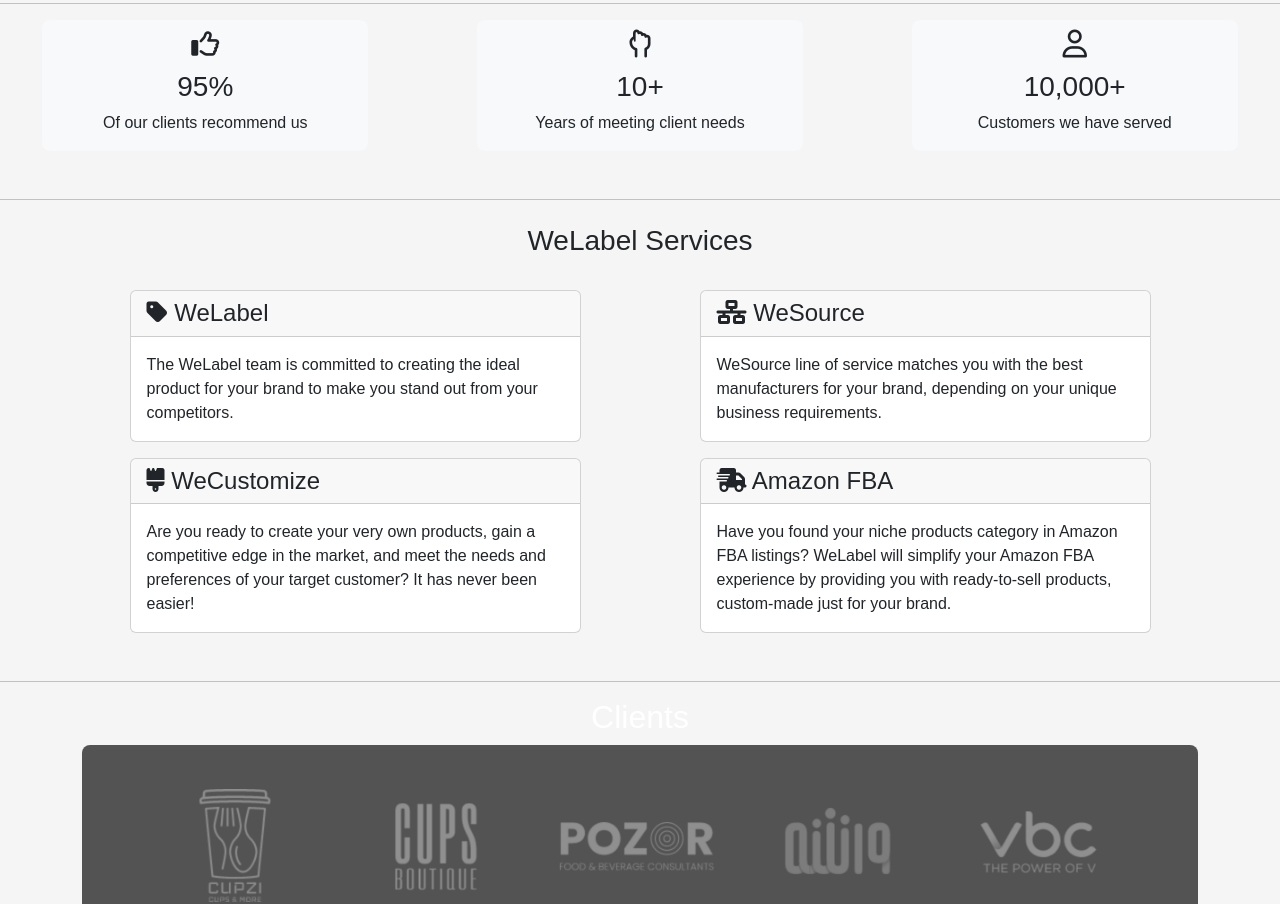
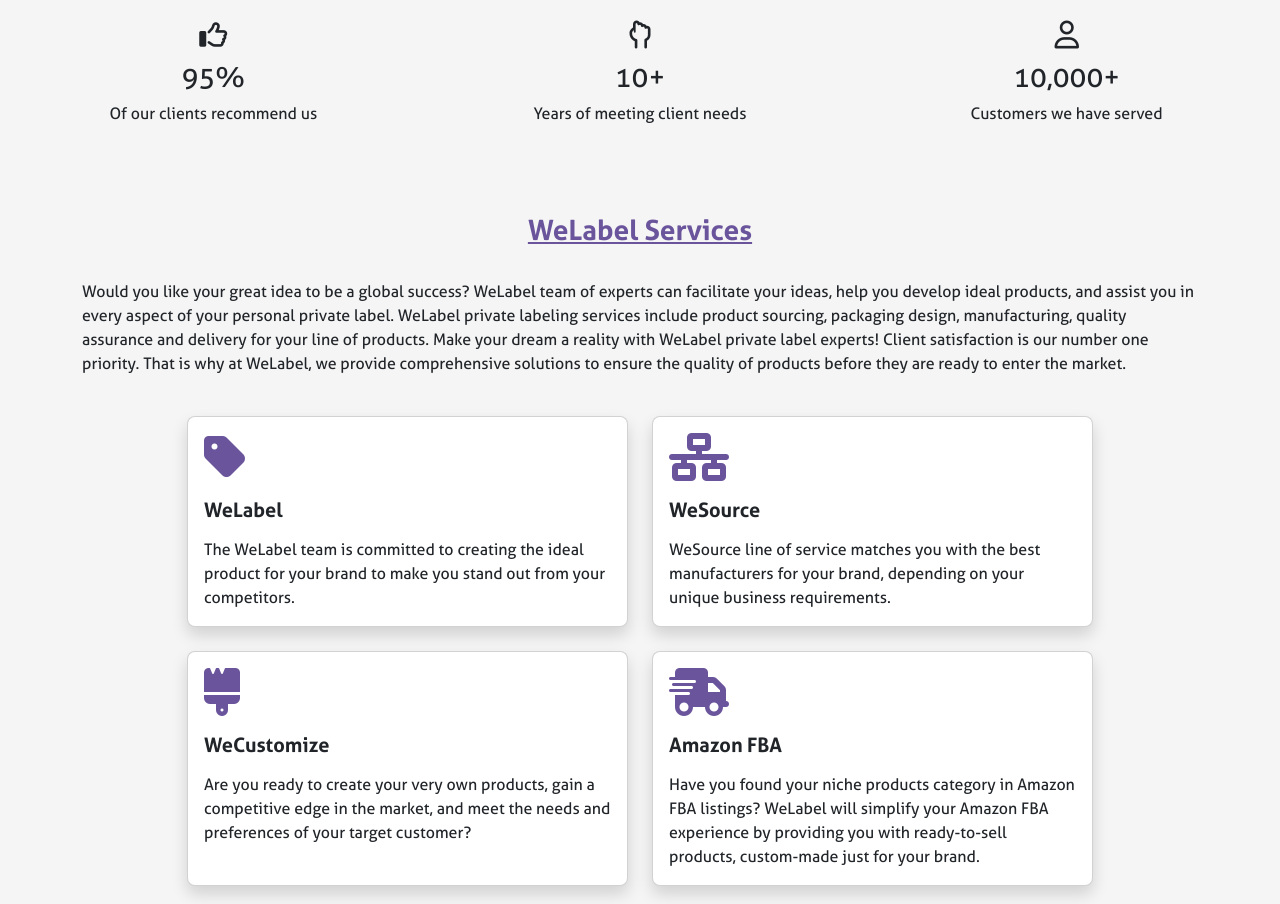
Before and after one commit to jilosius/welabel_site, a website with bundled scripts: page index.html in a window 1280 px wide. Shown: the part 549-1453 px from the top of the page. Built offline with nearby package versions, Linux system fonts and the light colour scheme.

Commit message:
styled WeLabel services cards

```diff
--- a/css/style.css
+++ b/css/style.css
@@ -12,12 +12,12 @@
 
 body {
   padding-top: 20px;
-  font-family: 'Aller_Bd', sans-serif;
+  font-family: 'Aller';
+  background-color: whitesmoke;
   position: relative;
   margin: 0;
   padding-bottom: 6rem;
   min-height: 100%;
-  background: whitesmoke;
   padding-bottom: 80px;
   overflow-x: hidden
     /* remove extra width / scroll */
@@ -235,35 +235,35 @@
 
 @font-face {
   font-family: 'Aller';
-  src: url('./fonts/Aller_Rg.ttf') format('truetype');
+  src: url('/assets/fonts/Aller/Aller_Rg.ttf') format('truetype');
   font-weight: normal;
   font-style: normal;
 }
 
 @font-face {
   font-family: 'Aller';
-  src: url('./fonts/Aller_Bd.ttf') format('truetype');
+  src: url('/assets/fonts/Aller/Aller_Bd.ttf') format('truetype');
   font-weight: bold;
   font-style: normal;
 }
 
 @font-face {
   font-family: 'Aller';
-  src: url('./fonts/Aller_It.ttf') format('truetype');
+  src: url('/assets/fonts/Aller/Aller_It.ttf') format('truetype');
   font-weight: normal;
   font-style: italic;
 }
 
 @font-face {
   font-family: 'Aller';
-  src: url('./fonts/Aller_BdIt.ttf') format('truetype');
+  src: url('/assets/fonts/Aller/Aller_BdIt.ttf') format('truetype');
   font-weight: bold;
   font-style: italic;
 }
 
 @font-face {
   font-family: 'Aller';
-  src: url('./fonts/AllerDisplay.ttf') format('truetype');
+  src: url('/assets/fonts/Aller/AllerDisplay.ttf') format('truetype');
   font-weight: 900;
   /* Extra-bold or display weight */
   font-style: normal;
@@ -271,7 +271,7 @@
 
 @font-face {
   font-family: 'Aller';
-  src: url('./fonts/Aller_Lt.ttf') format('truetype');
+  src: url('/assets/fonts/Aller/Aller_Lt.ttf') format('truetype');
   font-weight: 300;
   /* Light weight */
   font-style: normal;
@@ -279,7 +279,7 @@
 
 @font-face {
   font-family: 'Aller';
-  src: url('./fonts/Aller_LtIt.ttf') format('truetype');
+  src: url('/assets/fonts/Aller/Aller_LtIt.ttf') format('truetype');
   font-weight: 300;
   font-style: italic;
 }
--- a/index.html
+++ b/index.html
@@ -8,6 +8,7 @@
     <link href="https://cdn.jsdelivr.net/npm/bootstrap@5.3.3/dist/css/bootstrap.min.css" rel="stylesheet" integrity="sha384-QWTKZyjpPEjISv5WaRU9OFeRpok6YctnYmDr5pNlyT2bRjXh0JMhjY6hW+ALEwIH" crossorigin="anonymous" />
     <link rel="stylesheet" href="https://cdnjs.cloudflare.com/ajax/libs/bootstrap-icons/1.10.0/font/bootstrap-icons.min.css">
     <link href="https://cdnjs.cloudflare.com/ajax/libs/font-awesome/6.0.0/css/all.min.css" rel="stylesheet">
+
     <link rel="stylesheet" href="css/style.css" />
 </head>
 
@@ -16,7 +17,7 @@
 
     <!-- Dummy Sections & Text -->
     <div class="container-fluid px-0">
-        <section class="mb-0 mt-3">
+        <section class="mb-0 mt-3" >
             <div id="carouselExampleDark" class="carousel carousel-dark slide carousel-fade" data-bs-ride="carousel">
                 <div class="carousel-indicators">
                     <button type="button" data-bs-target="#carouselExampleDark" data-bs-slide-to="0" class="active" aria-current="true" aria-label="Slide 1"></button>
@@ -57,21 +58,21 @@
                 </button>
             </div>
         </section>
-        <hr>
-        <section class="mb-5">
-            <div class="container-fluid p-0">
+
+        <section class="mb-5 " >
+            <div class="container-fluid pt-4">
                 <div class="row justify-content-around">
-                    <div class="col-3 bg-light rounded-3 text-center pt-2">
+                    <div class="col-3  rounded-3 text-center pt-2">
                         <h3><i class="fa-regular fa-thumbs-up"></i></h3>
                         <h3 id="counter">0</h3>
                         <p>Of our clients recommend us</p>
                     </div>
-                    <div class="col-3 bg-light rounded-3 text-center pt-2">
+                    <div class="col-3 rounded-3 text-center pt-2">
                         <h3><i class="fa-regular fa-hand-back-fist"></i></h3>
                         <h3 id="counter2">0</h3>
                         <p>Years of meeting client needs</p>
                     </div>
-                    <div class="col-3 bg-light rounded-3 text-center pt-2">
+                    <div class="col-3 rounded-3 text-center pt-2">
                         <h3><i class="fa-regular fa-user"></i></h3>
                         <h3 id="counter3">0</h3>
                         <p>Customers we have served</p>
@@ -80,52 +81,77 @@
             </div>
         </section>
 
-        <hr>
-        <section id="Services" class="mb-5">
+        <section id="Services" >
             <div class="container">
-                <div class="row text-center m-4">
-                    <h3>WeLabel Services</h3>
+                <div class="row text-center mt-4">
+                    <h3 class="mt-4 fw-semibold text-decoration-underline " style="color: #6a549c;">WeLabel Services</h3>
                 </div>
+
+                <div class="row mt-4">
+                    <p>Would you like your great idea to be a global success? WeLabel team of experts can facilitate your ideas, help you develop ideal products,
+                        and assist you in every aspect of your personal private label. WeLabel private labeling services include product sourcing, packaging design,
+                        manufacturing, quality assurance and delivery for your line of products. Make your dream a reality with WeLabel private label experts!
+                        Client satisfaction is our number one priority. That is why at WeLabel, we provide comprehensive solutions to ensure the quality of products
+                        before they are ready to enter the market.</p>
+                </div>
+
                 <div class="row justify-content-around">
-                    <div class="col-5 d-flex">
-                        <div class="card fade flex-fill">
-                            <div class="card-header">
-                                <h4 class="m-0"><i class="fa-solid fa-tag"></i> WeLabel</h4>
+
+                    <div class="row justify-content-center mt-4">
+
+                        <div class="col-md-5 mb-4 d-flex ">
+                            <div class="card fade flex-fill rounded-3 p-3 shadow">
+                                <div class="pb-3">
+                                    <i class="fa-solid fa-tag" style="color: #6a549c; font-size: 3rem;"></i>
                                 </div>
-                            <div class="card-body">
+                                <div class="pb-2">
+                                    <h5 class="fw-semibold">WeLabel</h5>
+                                </div>
+                                <div class="">
                                     <p class="card-text">The WeLabel team is committed to creating the ideal product for your brand to make you stand out from your competitors.</p>
                                 </div>
                             </div>
                         </div>
-                    <div class="col-5 d-flex">
-                        <div class="card fade flex-fill">
-                            <div class="card-header">
-                                <h4 class="m-0"><i class="fa-solid fa-network-wired"></i> WeSource</h4>
+
+                        <div class="col-md-5 mb-4 d-flex">
+                            <div class="card fade flex-fill rounded-3 p-3 shadow">
+                                <div class="pb-3">
+                                    <i class="fa-solid fa-network-wired" style="color: #6a549c; font-size: 3rem;"></i>
                                 </div>
-                            <div class="card-body">
+                                <div class="pb-2">
+                                    <h5 class="fw-semibold">WeSource</h5>
+                                </div>
+                                <div class="">
                                     <p class="card-text">WeSource line of service matches you with the best manufacturers for your brand, depending on your unique business requirements.</p>
                                 </div>
                             </div>
                         </div>
+
+                        <div class="col-md-5 mb-4 d-flex">
+                            <div class="card fade flex-fill rounded-3 p-3 shadow">
+                                <div class="pb-3">
+                                    <i class="fa-solid fa-brush" style="color: #6a549c; font-size: 3rem;"></i>
                                 </div>
-                <div class="row justify-content-around mt-3">
-                    <div class="col-5 d-flex">
-                        <div class="card fade flex-fill">
-                            <div class="card-header">
-                                <h4 class="m-0"><i class="fa-solid fa-brush"></i> WeCustomize</h4>
+                                <div class="pb-2">
+                                    <h5 class="fw-semibold">WeCustomize</h5>
                                 </div>
-                            <div class="card-body">
-                                <p class="card-text">Are you ready to create your very own products, gain a competitive edge in the market, and meet the needs and preferences of your target customer? It has never been easier!</p>
+                                <div class="">
+                                    <p class="card-text">Are you ready to create your very own products, gain a competitive edge in the market, and meet the needs and preferences of your target customer?</p>
                                 </div>
                             </div>
                         </div>
-                    <div class="col-5 d-flex">
-                        <div class="card fade flex-fill">
-                            <div class="card-header">
-                                <h4 class="m-0"><i class="fa-solid fa-truck-fast"></i> Amazon FBA</h4>
+
+                        <div class="col-md-5 mb-4 d-flex">
+                            <div class="card fade flex-fill rounded-3 p-3 shadow">
+                                <div class="pb-3">
+                                    <i class="fa-solid fa-truck-fast" style="color: #6a549c; font-size: 3rem;"></i>
                                 </div>
-                            <div class="card-body">
+                                <div class="pb-2">
+                                    <h5 class="fw-semibold">Amazon FBA</h5>
+                                </div>
+                                <div class="">
                                     <p class="card-text">Have you found your niche products category in Amazon FBA listings? WeLabel will simplify your Amazon FBA experience by providing you with ready-to-sell products, custom-made just for your brand.</p>
+                                </div>
                             </div>
                         </div>
                     </div>
```
Lines whose indentation alone changed are shown as unchanged.
